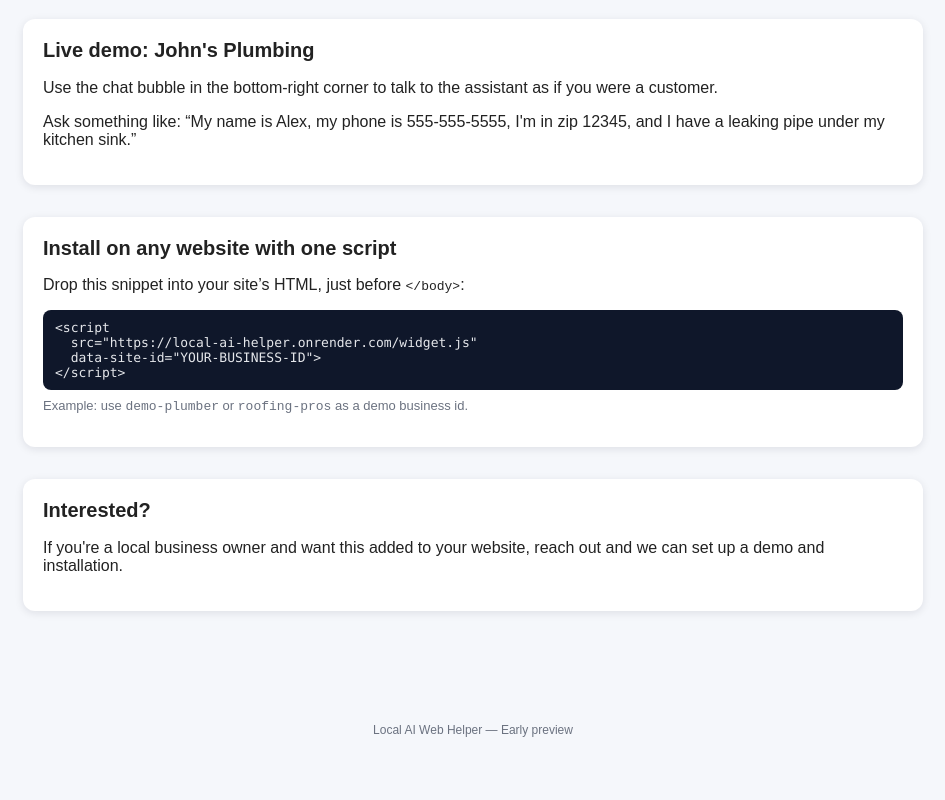
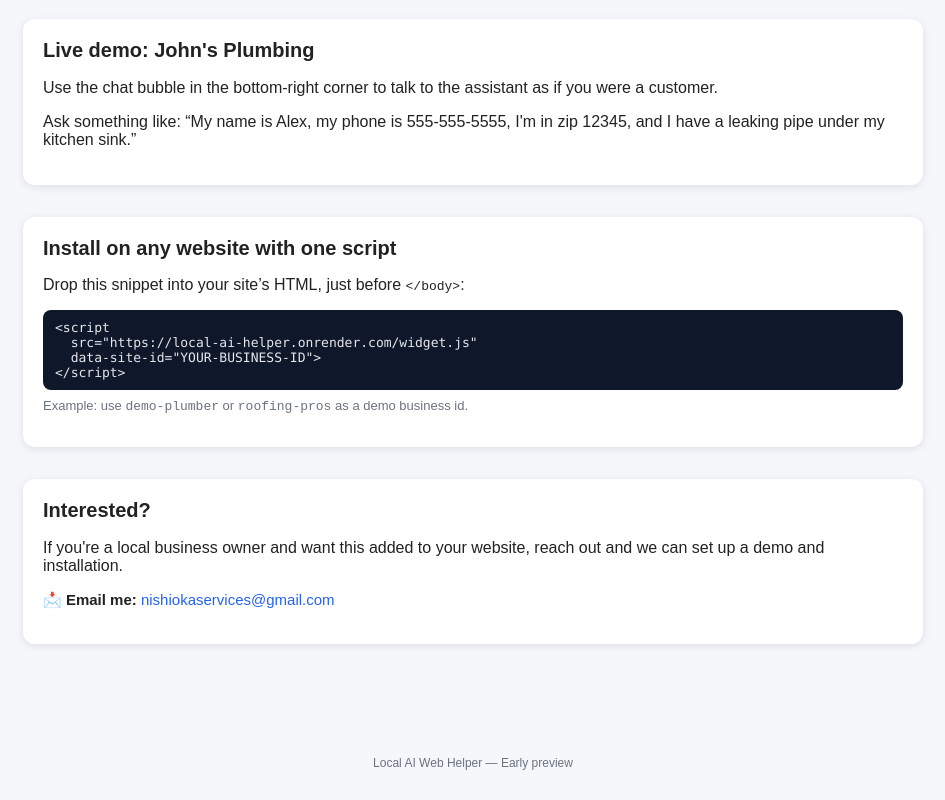
Before and after one commit to realcrown01/local-ai-helper, a website: page public/index.html in a window 1280 px wide. Shown: the part 564-1364 px from the top of the page, without its empty margins (167-1112 px from the left). Before the commit the page ends 1331 px from the top, so only its background shows below. Drawn offline with Linux system fonts and the light colour scheme; a script that the page names is missing.

Commit message:
Add email to landing page

```diff
--- a/public/index.html
+++ b/public/index.html
@@ -154,9 +154,17 @@
       </div>
 
       <div class="section">
-        <h2>Interested?</h2>
-        <p>If you're a local business owner and want this added to your website, reach out and we can set up a demo and installation.</p>
-      </div>
+  <h2>Interested?</h2>
+  <p>If you're a local business owner and want this added to your website, reach out and we can set up a demo and installation.</p>
+
+  <p style="margin-top: 12px; font-size: 15px;">
+    📩 <strong>Email me:</strong>
+    <a href="mailto:nishiokaservices@gmail.com" style="color:#2563eb; text-decoration:none;">
+      nishiokaservices@gmail.com
+    </a>
+  </p>
+</div>
+
     </div>
   </main>
 
```
